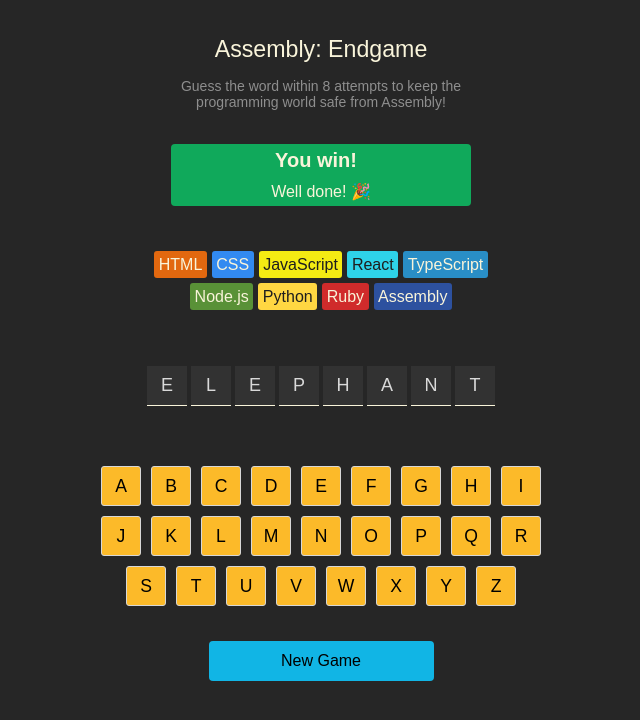
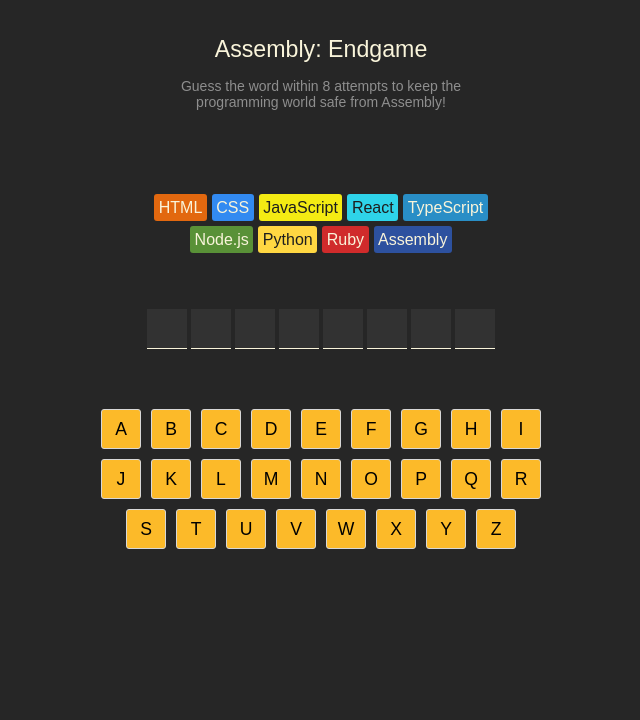
Before and after one commit to b-yash04/Assembly-Endgame, a React (Vite) app: page / in a window 1280 px wide. Shown: the top 720 px of the page, without its empty margins (319-959 px from the left). Built offline with nearby package versions, Linux system fonts and the light colour scheme.

Commit message:
feat : finish the game

```diff
--- a/package.json
+++ b/package.json
@@ -10,6 +10,7 @@
     "preview": "vite preview"
   },
   "dependencies": {
+    "clsx": "^2.1.1",
     "react": "^19.1.0",
     "react-dom": "^19.1.0"
   },
--- a/src/App.jsx
+++ b/src/App.jsx
@@ -5,41 +5,81 @@
 import Letter from "./components/Letter.jsx"
 import {useState} from "react"
 import Key from "./components/Key.jsx"
+import clsx from "clsx";
 export default function App(){
 
-    const languageArr =  languages.map(item =>
-        <Language key ={item.name}
+
+
+
+    const [word, setWord] = useState("ELEPHANT");
+    const [guessedLetter, setGuessedLetter] = useState([]);
+    let correctLetters = 0
+    const wordArr = word.split("").map((item,index) =>{
+        const display = guessedLetter.includes(item)
+        correctLetters = display ? correctLetters+1 : correctLetters
+        return(
+            <Letter key ={index} letter = {display ? item : ""} />
+        )
+    }
+
+    )
+    let wrongGuess = guessedLetter.filter(item => !word.includes(item)).length;
+
+    const languageArr =  languages.map((item,index) =>{
+
+        return (<Language key ={item.name}
                   name = {item.name}
                   backgroundColor = {item.backgroundColor}
                   color = {item.color}
-        />
+                  className = {wrongGuess > index ? "lost" : "" }
+        />) }
     )
 
-    const [word, setWord] = useState("ELEPHANT");
-    const wordArr = word.split("").map((item,index) =>
-        <Letter key ={index} letter = {item} />
-    )
+    const isGameWon = correctLetters == word.length ? true : false
 
+    const isGameOver = wrongGuess == languageArr.length-1 ? true : false
     const alphabets = Array.from({ length: 26 }, (_, i) =>
                     String.fromCharCode(65 + i)
                     )
+
     function keyClick(letter){
-        console.log(letter);
+
+        setGuessedLetter(prevLetters =>
+            prevLetters.includes(letter) ?
+                prevLetters :
+                [...prevLetters, letter]
+        )
 
     }
-    const keyboard = alphabets.map((item) =>
-                    <Key
+
+    const keyboard = alphabets.map((item) => {
+        const isGuessed = guessedLetter.includes(item)
+        const isCorrect = isGuessed && word.includes(item)
+        const isWrong = isGuessed && !word.includes(item)
+        const className = clsx({
+                green : isCorrect,
+                red : isWrong
+            }
+        )
+
+            return  (<Key
                     alpha={item}
                     key={item}
-                    onClick = {()=> keyClick(item)}/>);
+                    className  = {className}
+                    onClick = {isGameOver ?undefined:()=> keyClick(item)}/>)
+    })
     return (
         <main>
             <Header />
-            <GameStatus />
+            <GameStatus
+            result = {isGameWon ? "You Won 🎉" : isGameOver ? "Game Over" : ""}
+            remarks = {isGameWon ? "Well Done!" : isGameOver ? "You Lose! Better try learn Assembly Language 😭 " : ""}
+            className = {isGameWon ? "game-status-won" : isGameOver ? "game-status-lost" : ""}
+            />
             <section className="language-chips">{languageArr}</section>
             <section className="display-letter">{wordArr}</section>
             <section className="keyboard">{keyboard}</section>
-            <button className="new-game">New Game</button>
+            {isGameOver && <button className="new-game">New Game</button>}
         </main>
     )
 }
--- a/src/components/GameStatus.jsx
+++ b/src/components/GameStatus.jsx
@@ -1,8 +1,8 @@
-export default function GameStatus(){
+export default function GameStatus(props){
     return(
-        <section className="game-status">
-            <h2>You win!</h2>
-            <p>Well done! 🎉</p>
+        <section className={`game-status ${props.className}`}>
+            <h2>{props.result}</h2>
+            <p>{props.remarks}</p>
         </section>
     )
 }
--- a/src/components/Key.jsx
+++ b/src/components/Key.jsx
@@ -1,6 +1,7 @@
 export default function Key(props) {
+
     return (
-        <button onClick={props.onClick} className="key">
+        <button onClick={props.onClick} className = {`key ${props.className}`}>
             {props.alpha}
         </button>
     )
--- a/src/components/Language.jsx
+++ b/src/components/Language.jsx
@@ -3,5 +3,5 @@
         backgroundColor : props.backgroundColor,
         color : props.color
     }
-    return <span className = "chip"style ={styles}>{props.name}</span>
+    return <span className = {`chip ${props.className}`}style ={styles}>{props.name}</span>
 }
--- a/src/components/Letter.jsx
+++ b/src/components/Letter.jsx
@@ -1,6 +1,6 @@
 export default function Letter(props){
     return(
-        <span className="lttr">
+        <span className= "lttr">
             {props.letter}
         </span>
     )
--- a/src/style.css
+++ b/src/style.css
@@ -34,7 +34,7 @@
     max-width: 350px;
     color: #8E8E8E;
 }
-section.game-status {
+.game-status-won {
     background-color: #10A95B;
     width: 300px;
     display: flex;
@@ -42,6 +42,17 @@
     align-items: center;
     color: #F9F4DA;
     border-radius: 4px;
+
+}
+.game-status-lost {
+    background-color:  #EC5D49;
+    width: 300px;
+    display: flex;
+    flex-direction: column;
+    align-items: center;
+    color: #F9F4DA;
+    border-radius: 4px;
+    text-align: center;
 
 }
 
@@ -63,9 +74,10 @@
     margin-top: 25px;
 }
 
-span.chip {
+.chip {
     border-radius: 3px;
     padding: 4.5px;
+    position: relative;
 }
 .display-letter {
     display: flex;
@@ -82,6 +94,7 @@
     align-items: center;
     font-size: 1.125rem;
     border-bottom: 1px solid #F9F4DA;
+    color : #fff;
 }
 .keyboard {
     margin-top: 40px;
@@ -92,7 +105,7 @@
     max-width: 450px;
 }
 
-.keyboard > button {
+.key {
     height: 40px;
     width: 40px;
     background-color: #FCBA29;
@@ -103,7 +116,7 @@
     font-weight: 500;
 
 }
-button.new-game {
+.new-game {
     background-color: #11B5E5;
     border: 1px solid #D7D7D7;
     border-radius: 4px;
@@ -118,3 +131,24 @@
     border: none;
     margin-top: 15px;
 }
+.green{
+    background-color: #10A95B;
+}
+.red{
+    background-color: #EC5D49;
+}
+
+.chip.lost::before {
+    content: "💀";
+    position: absolute;
+    display: flex;
+    align-items: center;
+    justify-content: center;
+    height: 100%;
+    width: 100%;
+    font-size: 0.85rem;
+    top: 0;
+    left: 0;
+    background-color: rgba(0, 0, 0, 0.7);
+    border-radius: 3px;
+}
```
Also changed, not shown: 1 other file (tests, documents, lock files or other folders).
